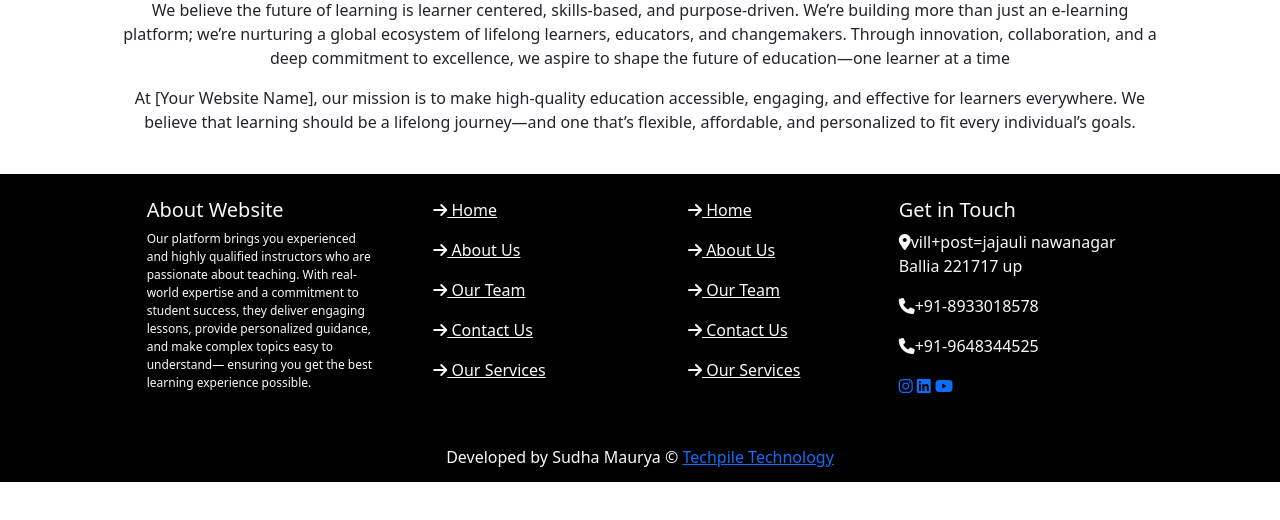
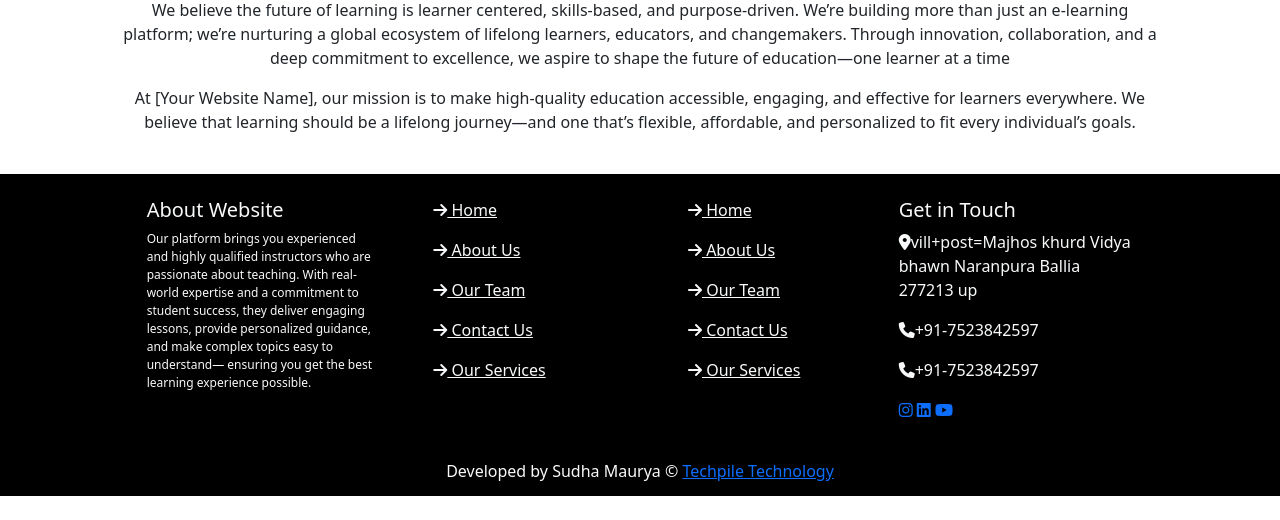
Before and after one commit to sudhamaurya9207-spec/Learning-Management-System, a Django app: page /aboutus/ in a window 1280 px wide. Shown: the part 1023-1543 px from the top of the page. Before the commit the page ends 1505 px from the top, so only its background shows below. Run offline with Django 5.2, Linux system fonts and the light colour scheme; some libraries are stand-ins or nearby versions.

Commit message:
Update base.html

```diff
--- a/templates/base.html
+++ b/templates/base.html
@@ -279,9 +279,9 @@ personalized guidance, and make complex topics easy to understand—
                     </div>
                    <div class="col-sm-3 text-light ps-1">
                     <h5>Get in Touch</h5>
-                   <p><i class="fa-solid fa-location-dot"></i>vill+post=jajauli nawanagar Ballia 221717 up</p>
-                   <p><i class="fa-solid fa-phone"></i>+91-8933018578</p>
-                   <p><i class="fa-solid fa-phone"></i>+91-9648344525</i></p>
+                   <p><i class="fa-solid fa-location-dot"></i>vill+post=Majhos khurd Vidya bhawn Naranpura Ballia 277213 up</p>
+                   <p><i class="fa-solid fa-phone"></i>+91-7523842597</p>
+                   <p><i class="fa-solid fa-phone"></i>+91-7523842597</i></p>
 
                   <a href="https://www.instagram.com/p/DMUMOUzzmQXitlvOM67eJAq6yX-wLRpZK80oek0/?igsh=NWh4cnplMXY3dzBj"><i class="fa-brands fa-instagram"></i></a>
                    <a href="https://www.linkedin.com/in/sudha-maurya-89817a375?utm_source=share_via&utm_content=profile&utm_medium=member_android"><i class="fa-brands fa-linkedin"></i></a>
```
